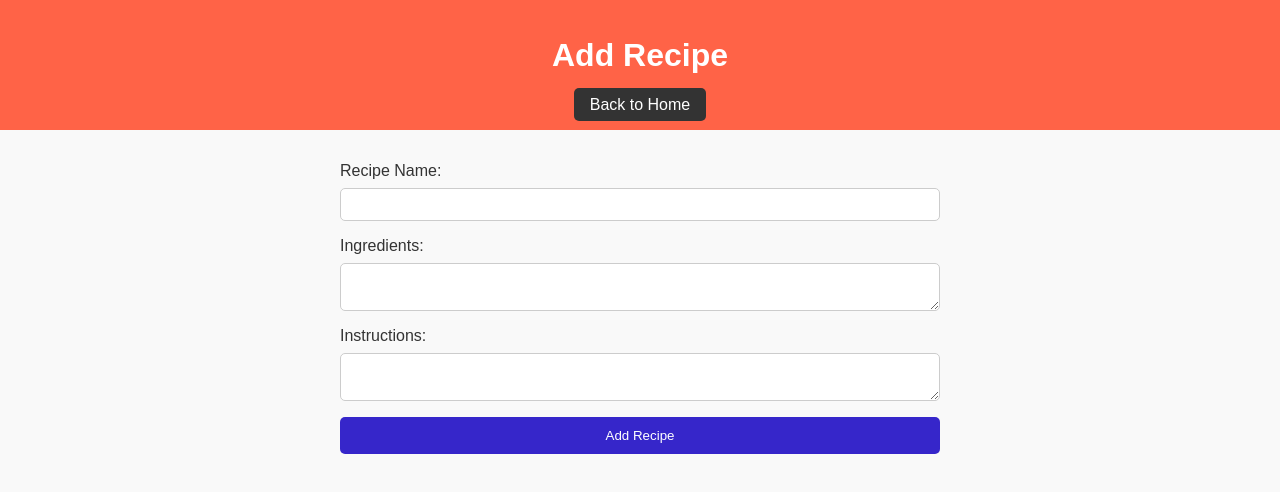
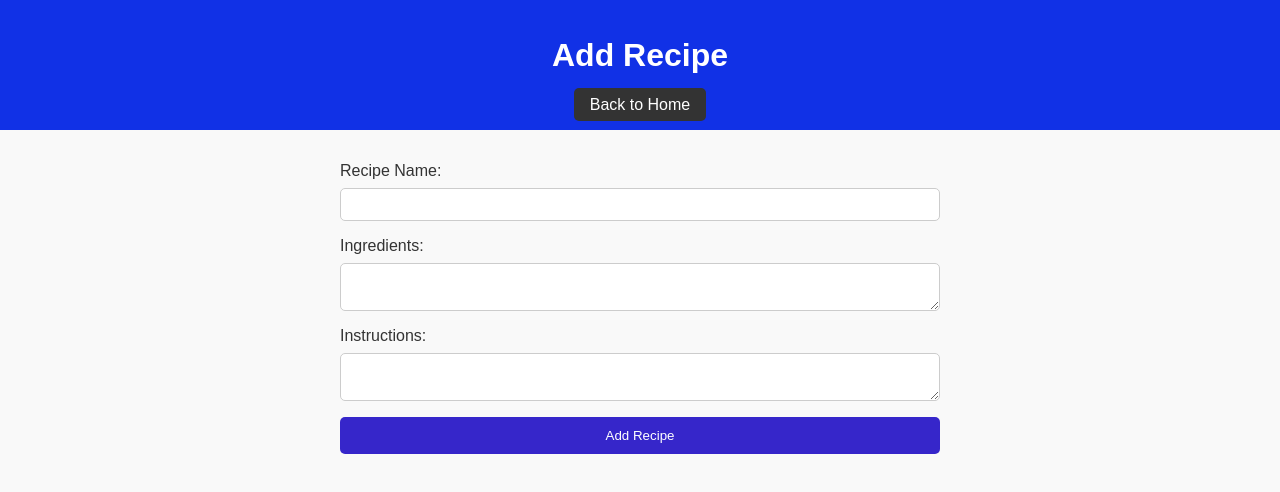
Before and after one commit to ilyas-ilz/recipe, a website: page views/temp/add-recipe.html in a window 1280 px wide. Drawn offline with Linux system fonts and the light colour scheme.

Commit message:
first commit

```diff
--- a/views/temp/styles.css
+++ b/views/temp/styles.css
@@ -7,7 +7,7 @@ body {
   }
 
   header {
-    background-color: #ff6347;
+    background-color: #1131e6;
     color: white;
     padding: 1rem;
     text-align: center;
```
